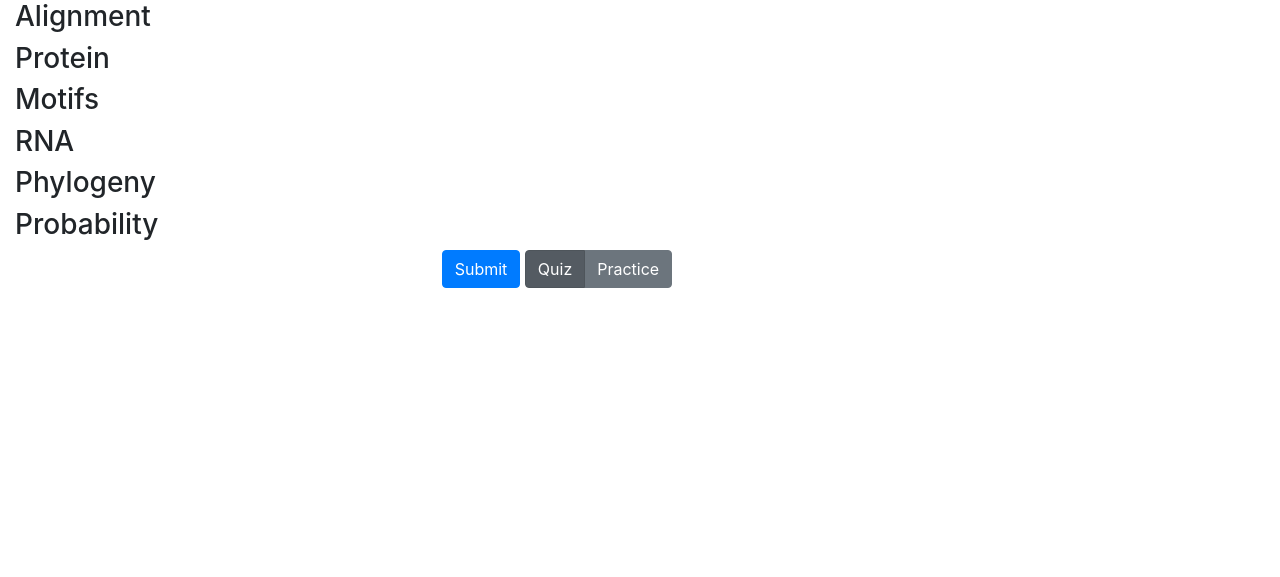
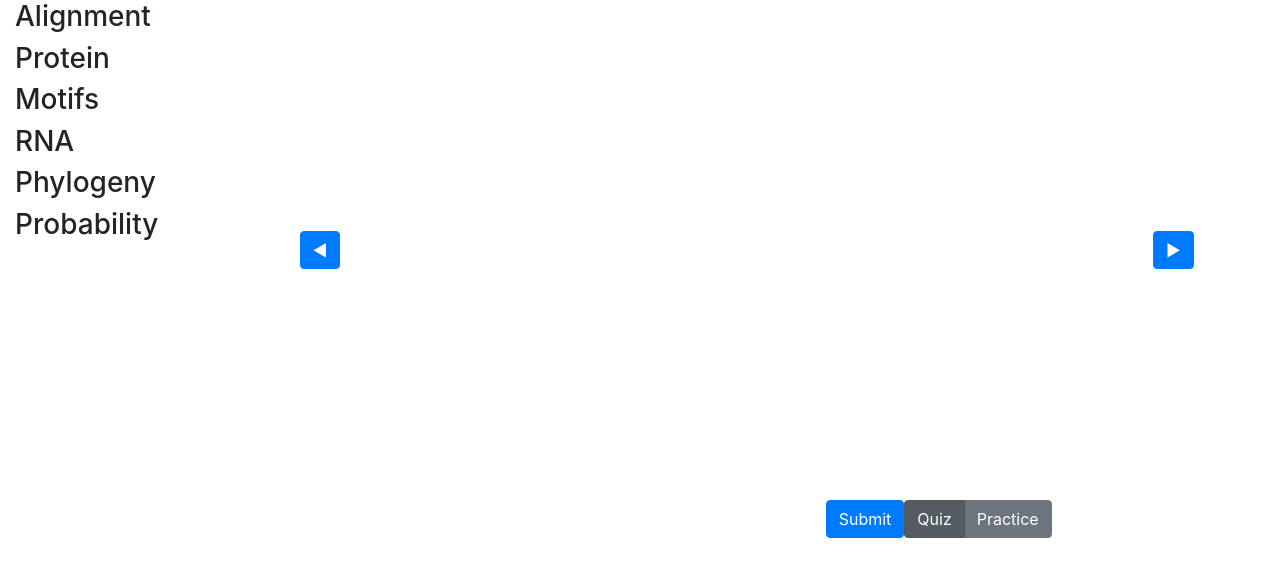
Before and after one commit to thyrgle/kelleybioinfo, a Flask app: page /problems/motifs.html in a window 1280 px wide. Shown: the part 56-633 px from the top of the page. Run offline with Flask 2, Linux system fonts and the light colour scheme; some libraries are stand-ins or nearby versions.

Commit message:
Problem template basic shape prototype complete.

```diff
--- a/app/static/style.css
+++ b/app/static/style.css
@@ -134,3 +134,7 @@ a, a:hover, a:active, a:visited {
 .auth-main {
   background: #2d7dd2;
 }
+
+#problem-row {
+  min-height: 500px;
+}
--- a/app/templates/problems/problems.html
+++ b/app/templates/problems/problems.html
@@ -1,7 +1,7 @@
 {% extends 'base.html' %}
 
 {% block content %}
-<div class="row">
+<div class="row" id="problem-row">
   <div class="col-2">
     <ul class="nav flex-column">
       <li class="nav-item">
@@ -24,17 +24,19 @@
       </li>
     </ul>
   </div>
-  <div class="col-2">
+  <div class="col-2 d-flex align-items-center justify-content-center">
+    <button type="button" class="btn btn-primary">◀</button>
   </div>
   <div class="col">
   </div>
-  <div class="col-2">
+  <div class="col-2 d-flex align-items-center justify-content-center">
+    <button type="button" class="btn btn-primary">▶</button>
   </div>
 </div>
 <div class="row">
   <div class="col-4">
   </div>
-  <div class="col">
+  <div class="col d-flex justify-content-end">
     <button type="button" class="btn btn-primary">Submit</button>
     <div class="btn-group btn-group-toggle" data-toggle="buttons">
       <label class="btn btn-secondary active">
```
